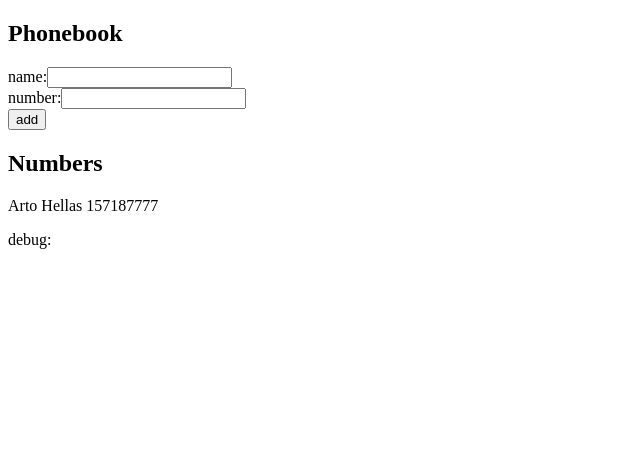
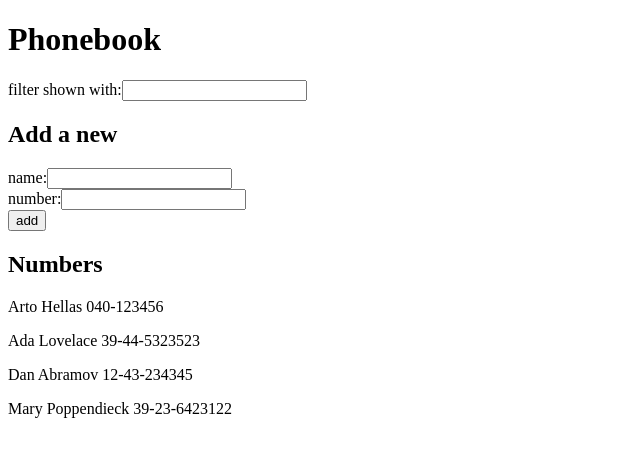
Before and after one commit to Brian-Almada/fullstackopen-react, a React (Vite) app: page / in a window 1280 px wide. Shown: the top 456 px of the page, without its empty margins (0-640 px from the left). Built offline with nearby package versions, Linux system fonts and the light colour scheme.

Commit message:
Agregar input y rellenando el arreglo con datos temporales para pruebas

```diff
--- a/src/Phonebook.jsx
+++ b/src/Phonebook.jsx
@@ -1,11 +1,10 @@
 import { useState } from "react";
 
 const initialPersons = [
-    {
-        name: 'Arto Hellas',
-        number: 157187777,
-        id: 1
-    }
+    { name: 'Arto Hellas', number: '040-123456', id: 1 },
+    { name: 'Ada Lovelace', number: '39-44-5323523', id: 2 },
+    { name: 'Dan Abramov', number: '12-43-234345', id: 3 },
+    { name: 'Mary Poppendieck', number: '39-23-6423122', id: 4 }
 ]
 
 const Phonebook = () => {
@@ -36,7 +35,15 @@
 
     return (
         <div>
-            <h2>Phonebook</h2>
+            <h1>Phonebook</h1>
+
+            <div>
+                filter shown with:
+                <input />
+            </div>
+
+            <h2>Add a new</h2>
+
             <form onSubmit={addPerson}>
                 <div>
                     name:
@@ -58,7 +65,6 @@
             </form>
             <h2>Numbers</h2>
             {persons.map(person => <p key={person.id}>{person.name} {person.number}</p>)}
-            <div>debug: {newName}</div>
         </div>
     )
 }
```
